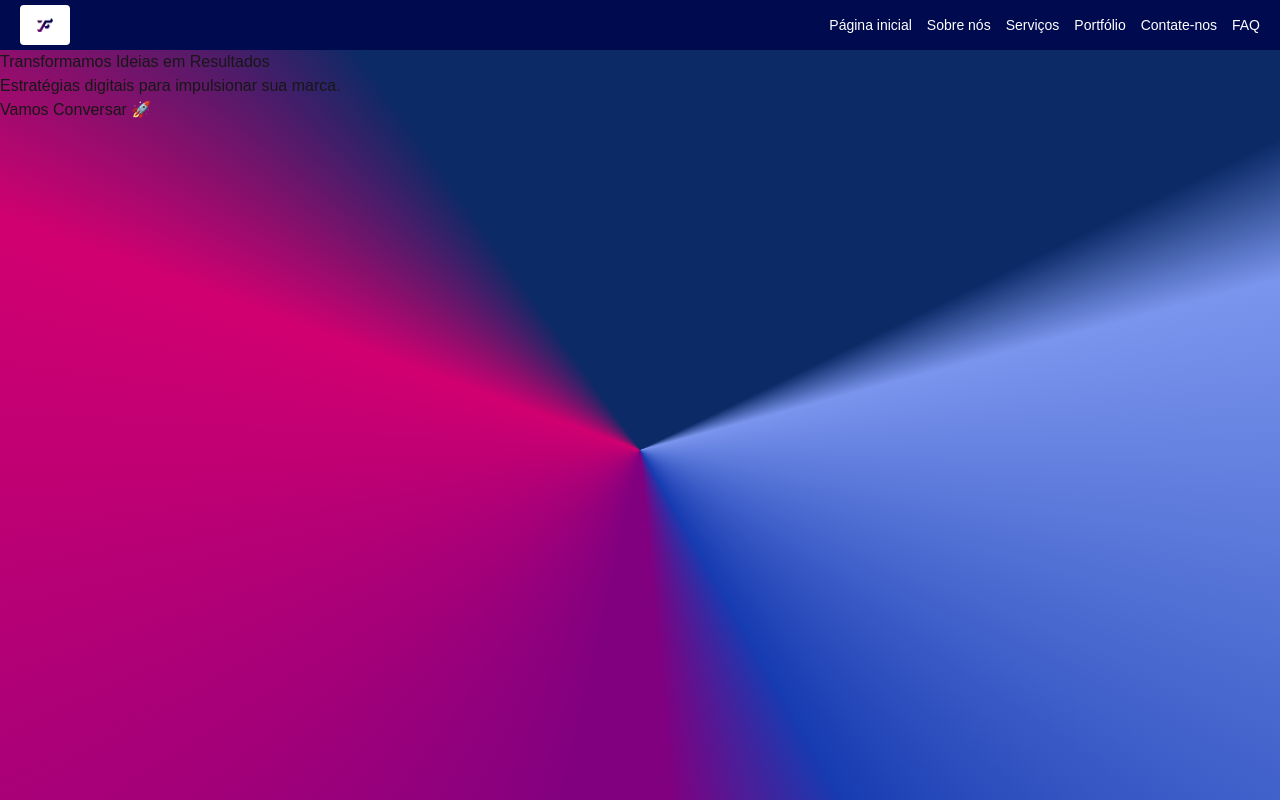
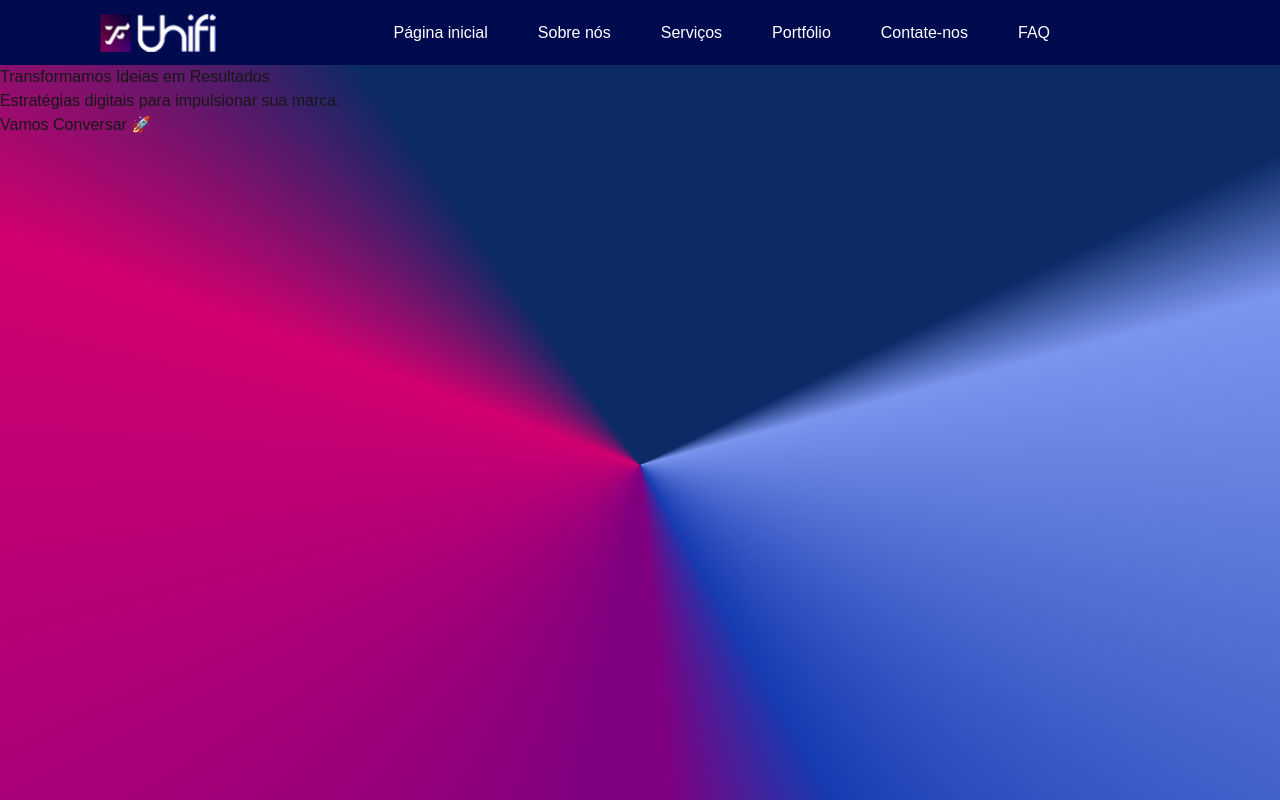
Before and after one commit to AgenciaThifi/agenciathifi.github.io, a Next.js app: page / in a window 1280 px wide. Shown: the top 800 px of the page. Built offline with nearby package versions, Linux system fonts and the light colour scheme.

Commit message:
finalização barra de navegação

```diff
--- a/src/app/components/Navbar.module.css
+++ b/src/app/components/Navbar.module.css
@@ -1,33 +1,31 @@
 .navbar {
   position: relative;
   width: 100%;
-  height: 50px; /* Altura menor para parecer mais clean */
-  background-color: #000b4f; /* Azul escuro sólido */
+  height: 65px;
+  background-color: #000b4f;
   display: flex;
-  justify-content: space-between;
   align-items: center;
-  padding: 0 20px;
+  padding: 0 80px; /* Mantém um espaço nas laterais */
 }
 
 .logo {
   display: flex;
   align-items: center;
-  background-color: white; /* Mantendo a caixa branca */
-  padding: 5px 10px; /* Melhor espaçamento na borda branca */
-  border-radius: 4px; /* Suavizando as bordas */
+  margin-left: 20px; /* Ajusta a logo mais para a direita */
 }
 
 .logo img {
-  height: 30px; /* Reduzindo o tamanho do logo */
+  height: 38px;
   width: auto;
 }
 
 .navLinks {
   list-style: none;
   display: flex;
-  gap: 15px; /* Reduzindo o espaçamento entre os itens */
+  gap: 50px; /* Espaçamento entre os links */
   padding: 0;
-  margin: 0;
+  margin-left: auto; /* Empurra os links para a direita sem encostar no final */
+  margin-right: 150px; /* Ajuste fino para controlar o posicionamento */
 }
 
 .navLinks li {
@@ -38,8 +36,8 @@
 .navLinks li a {
   color: white;
   text-decoration: none;
-  font-weight: 400; /* Fonte mais leve */
-  font-size: 14px; /* Ajuste no tamanho da fonte */
+  font-weight: 500;
+  font-size: 16px;
   transition: opacity 0.3s ease;
 }
 
```
Also changed, not shown: src/app/components/logo.png.
